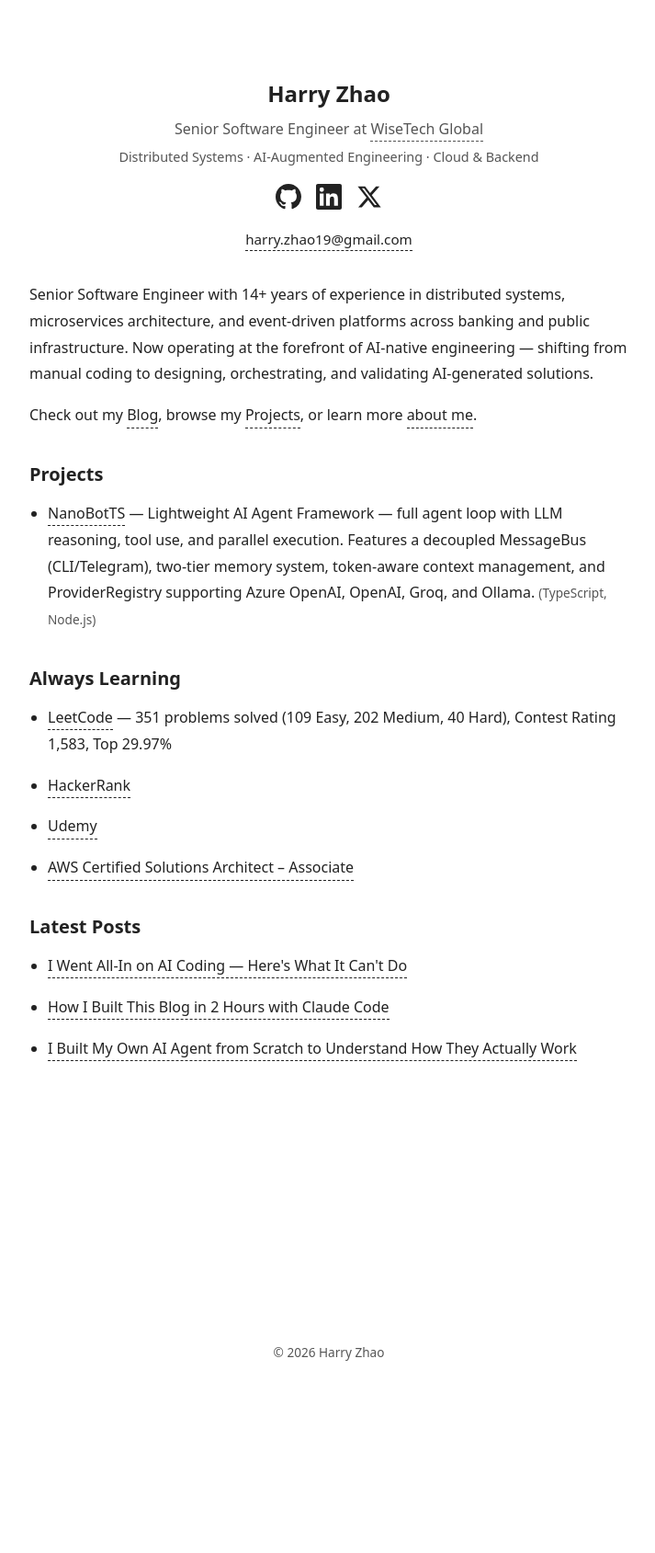
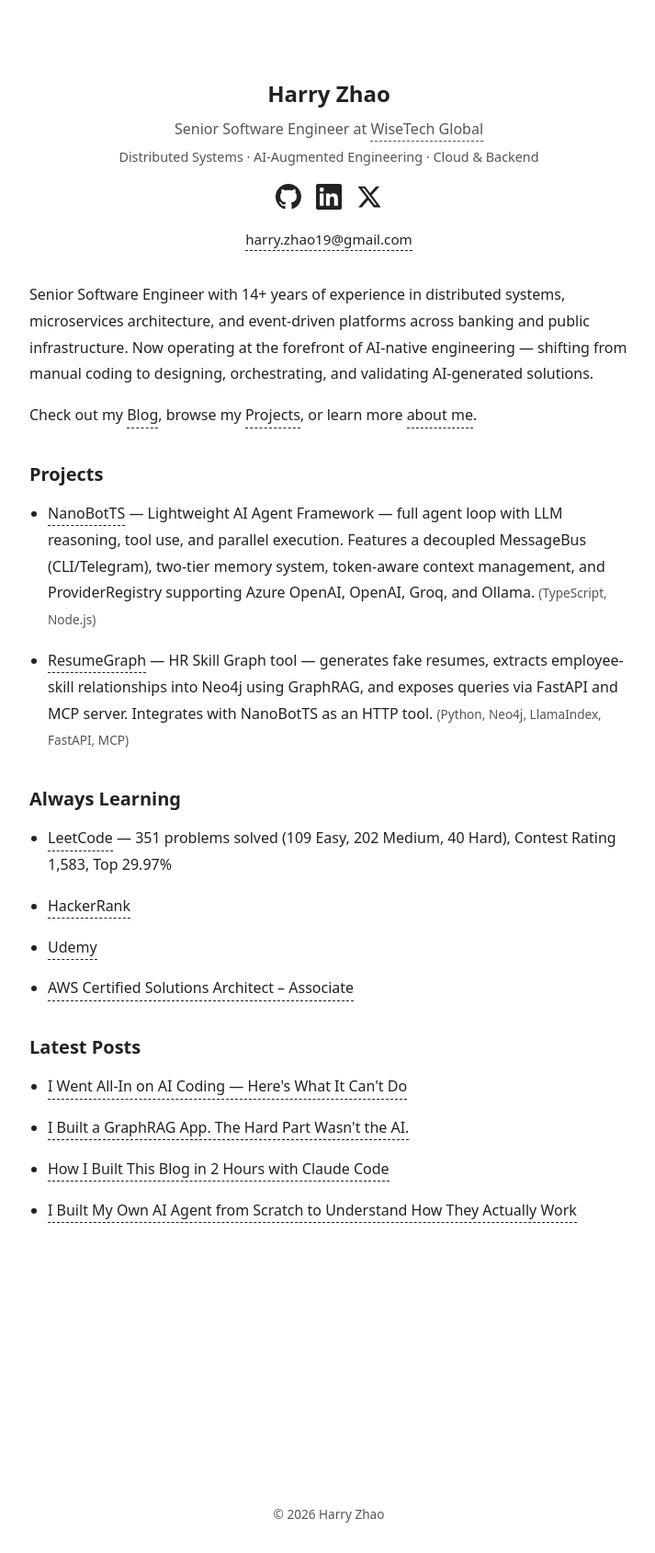
Before and after one commit to Harry-Zhao-AU/harry-zhao-au.github.io, a Jekyll site: the page built from index.html, in a window 1280 px wide. Shown: the whole page at 92% size, without its empty margins (282-995 px from the left). Built offline with Jekyll 4.4.1, drawn with Linux system fonts in a browser that asks for light colours; before the commit the page ends 1513 px from its top, so only the background shows below that; part of the change alters nothing that is shown.

Commit message:
add ResumeGraph project and GraphRAG blog post

````diff
--- a/_data/projects.yml
+++ b/_data/projects.yml
@@ -3,3 +3,9 @@
   technologies: ["TypeScript", "Node.js"]
   github: "https://github.com/Harry-Zhao-AU/NanoBotTS"
   live: ""
+
+- name: "ResumeGraph"
+  description: "HR Skill Graph tool — generates fake resumes, extracts employee-skill relationships into Neo4j using GraphRAG, and exposes queries via FastAPI and MCP server. Integrates with NanoBotTS as an HTTP tool."
+  technologies: ["Python", "Neo4j", "LlamaIndex", "FastAPI", "MCP"]
+  github: "https://github.com/Harry-Zhao-AU/ResumeGraph"
+  live: ""
--- /dev/null
+++ b/_posts/2026-04-06-i-built-a-graphrag-app.md
@@ -0,0 +1,176 @@
+---
+layout: post
+title: "I Built a GraphRAG App. The Hard Part Wasn't the AI."
+date: 2026-04-06
+categories: [engineering]
+tags: [ai, graphrag, neo4j, llamaindex, mcp, embeddings]
+excerpt: "I built an HR skill graph with Neo4j, LlamaIndex, and an MCP server. The LLM was the easy part. How you treat your data is what actually matters."
+---
+
+Everyone's building AI apps. Most of them are wrappers around an LLM call with a prompt and a prayer. I wanted to build something that actually requires engineering — where the AI is one component, not the whole thing.
+
+So I built [ResumeGraph](https://github.com/Harry-Zhao-AU/ResumeGraph): an HR tool that ingests employee resumes, extracts skills and relationships into a knowledge graph, and lets you query it with natural language. It connects to my agent framework [NanoBotTS](https://github.com/Harry-Zhao-AU/NanoBotTS) via both HTTP and MCP.
+
+The LLM integration took an afternoon. Getting the data right took everything else.
+
+## What It Does
+
+Upload resume PDFs. The system extracts who knows what, where they worked, what they studied — and stores it all as a graph:
+
+```
+(:Employee) ──HAS_SKILL──▶ (:Skill)
+(:Employee) ──WORKED_AT──▶ (:Company)
+(:Employee) ──STUDIED_AT──▶ (:University)
+(:Employee) ──HAS_CERTIFICATION──▶ (:Certification)
+(:Employee) ──LOCATED_IN──▶ (:City)
+(:Skill) ──RELATED_TO──▶ (:Skill)
+```
+
+Then you can ask:
+
+```
+"Who knows both Python and Docker?"
+"Find AWS-certified engineers in Melbourne"
+"Who is most similar to Daniel Chen?"
+"What's the skill gap between these two engineers?"
+```
+
+The graph handles structural queries (exact relationships). Embeddings handle semantic queries (related skills). The LLM translates natural language into Cypher. Three layers, each solving a different problem.
+
+## The Architecture
+
+```
+Resume PDFs
+    │
+    ▼
+PyMuPDFReader (extract text — no LLM)
+    │
+    ▼
+SimpleLLMPathExtractor (LLM extracts entities)
+    │   "Priya Nair, HAS_SKILL, Java"
+    │   "Priya Nair, WORKED_AT, Canva"
+    │   "Priya Nair, LOCATED_IN, Sydney"
+    │
+    ▼
+Neo4j (graph store — 302 nodes, 1,270 edges)
+    │
+    ▼
+sentence-transformers (embed skill names locally)
+    │   compute cosine similarity between all skills
+    │   Docker ↔ Kubernetes: 0.95 → RELATED_TO edge
+    │
+    ▼
+FastAPI (2 endpoints: structured search + natural language)
+    │
+    ├──▶ MCP Server (stdio wrapper for Claude Code)
+    ├──▶ NanoBotTS (HTTP tool integration)
+    └──▶ curl / browser
+```
+
+**Tech stack:** Python, Neo4j, LlamaIndex, FastAPI, sentence-transformers, MCP SDK.
+
+## Why GraphRAG, Not Just RAG
+
+Plain RAG is: chunk documents → embed chunks → vector search → feed results to LLM.
+
+It works for "find me something similar to this query." It fails at:
+
+- **"Who knows both Kafka AND AWS?"** — that's a graph intersection, not a similarity search
+- **"What's the skill gap between these two people?"** — that's a set difference across graph paths
+- **"Find everyone who worked at Atlassian and now knows Kubernetes"** — that's a multi-hop traversal
+
+GraphRAG combines both approaches:
+
+| Query type | Who handles it |
+|-----------|----------------|
+| Exact: "who has Python?" | Neo4j graph traversal |
+| Semantic: "who does monitoring?" | Embeddings find "monitoring" → "monitoring and alerting" via RELATED_TO |
+| Natural language: "best candidates for a microservices role" | LLM generates Cypher from your question + graph schema |
+
+The graph gives you **structure**. The embeddings give you **fuzzy matching**. The LLM gives you **natural language interface**. Each layer handles what it's good at.
+
+## The Hard Part: Data, Not AI
+
+Here's what I learned building this.
+
+### Entity Extraction Is Messy
+
+The LLM reads a resume and extracts triplets like `(Priya Nair, HAS_SKILL, Java)`. Sounds simple. But:
+
+- One resume says "Docker", another says "docker containers", another says "Docker/Kubernetes" — are these the same skill?
+- "Senior Backend Engineer" and "Sr. Backend Eng." — same role or different nodes?
+- The LLM confidently extracts "Python" as a skill from a resume that only mentions it in a certification name
+
+I started with `SchemaLLMPathExtractor` for structured extraction, but Azure OpenAI rejected the JSON schema LlamaIndex generated. Switched to `SimpleLLMPathExtractor` with a custom prompt — more flexible, but loses entity properties like skill level and years. Trade-offs everywhere.
+
+### Graph Schema Design Matters More Than Model Choice
+
+I spent more time designing the 6 node types and 6 relationship types than on any LLM configuration. Get the schema wrong and your queries return nonsense — no model upgrade fixes a bad graph structure.
+
+The key decision: making `(:Skill) ──RELATED_TO──▶ (:Skill)` a computed edge based on embedding similarity rather than an LLM-extracted relationship. This is more reliable — the LLM might not know that "Docker" and "Kubernetes" are related, but their embeddings (cosine similarity 0.95) definitely do.
+
+### Embeddings Are the Unsung Hero
+
+Everyone talks about LLMs. Nobody talks about embeddings. In this project, embeddings do the critical work:
+
+- `sentence-transformers/all-MiniLM-L6-v2` — a tiny local model, runs in milliseconds
+- Embeds each skill name into a 384-dimension vector
+- Computes cosine similarity between all skill pairs
+- Creates RELATED_TO edges where similarity exceeds 0.65
+- Result: 94 new edges that make semantic skill matching possible
+
+When someone searches for "monitoring," the graph traverses RELATED_TO to also find "monitoring and alerting." No LLM call needed — just graph traversal over pre-computed similarity.
+
+This is cheaper, faster, and more reliable than asking an LLM "what skills are related to monitoring?" every time someone queries.
+
+### Your Data Pipeline Is Your Moat
+
+The whole ingestion pipeline:
+
+```
+PDF → raw text (no LLM) → entity extraction (LLM) → graph store → embeddings (local model) → similarity edges
+```
+
+Each step transforms the data into a more useful shape. The LLM is involved in exactly one step. The rest is traditional data engineering — parsing, deduplication, schema design, similarity computation.
+
+**The quality of your AI app is determined by how you treat your data before it reaches the LLM.** This is the same principle as context engineering in Claude Code: what you feed the model matters more than which model you use.
+
+## MCP: Making It Agent-Accessible
+
+The MCP server is intentionally thin — a stdio wrapper that translates MCP tool calls into HTTP requests to the FastAPI server:
+
+```
+Claude Code / Claude Desktop
+    → MCP server (stdio, JSON-RPC)
+        → HTTP request to FastAPI (localhost:3100)
+            → LlamaIndex + Neo4j
+```
+
+Two tools:
+- `search_employees` — structured search (skill, company, city, certification)
+- `query_graph` — natural language, LLM generates Cypher
+
+The design choice: **API first, MCP second.** The FastAPI server is the real backend. The MCP server is one of several clients — NanoBotTS connects via HTTP, Claude Code connects via MCP, and you can use curl directly. Same data, multiple interfaces.
+
+This is important. If you build MCP-first, you're locked into one consumption pattern. If you build API-first, MCP is just another adapter — exactly like the Channel pattern I learned building [NanoBotTS](/blog/2026/04/05/built-my-own-ai-agent-from-scratch/).
+
+## The Takeaway
+
+Building a GraphRAG app taught me something that applies to all AI engineering:
+
+**The model is a commodity. Your data pipeline is the product.**
+
+Anyone can call an LLM API. The engineering is everything around it:
+- How you extract structure from unstructured data
+- How you design your graph schema
+- How you compute and store embeddings
+- How you handle the messy edge cases the LLM gets wrong
+- How you expose it all through clean interfaces
+
+This is why I believe AI won't replace engineers. The LLM is one component in a system. Someone still has to design the pipeline, make the schema decisions, handle the data quality issues, and build the infrastructure that makes it all work.
+
+That someone is an engineer.
+
+---
+
+*ResumeGraph is on GitHub: [github.com/Harry-Zhao-AU/ResumeGraph](https://github.com/Harry-Zhao-AU/ResumeGraph). It integrates with [NanoBotTS](https://github.com/Harry-Zhao-AU/NanoBotTS) — see [how I built that from scratch](/blog/2026/04/05/built-my-own-ai-agent-from-scratch/).*
````
